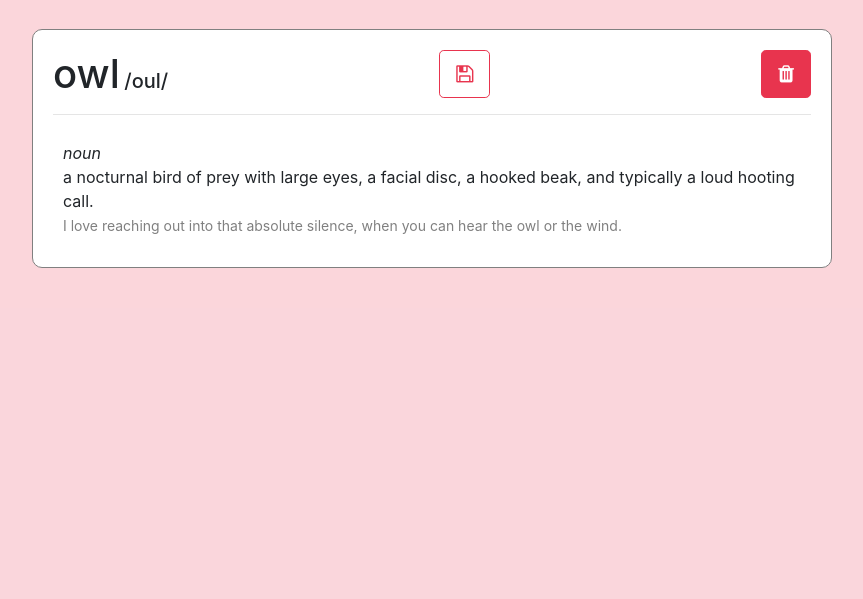
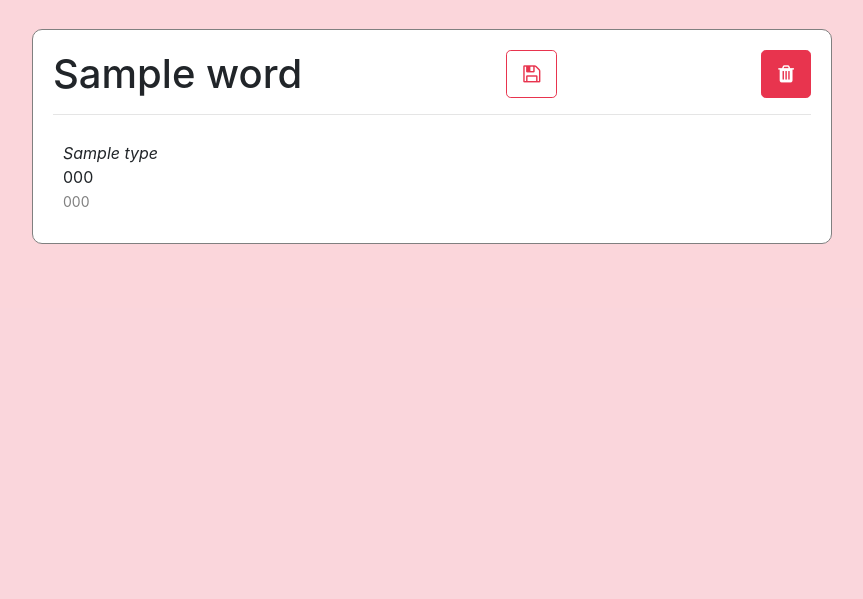
Before and after one commit to tkdwls4453/sparta_web_plus, a Flask app: template project02/templates/detail.html in a window 1280 px wide. Shown: the part 201-800 px from the top of the page, without its empty margins (208-1071 px from the left). Run offline with Flask 2, Linux system fonts and the light colour scheme; the template is opened without the code that fills it: most values are stand-ins (such as "Sample title", 1, 10 or a date in 2020); parts of the project's set-up code (start-up, migrations or seed data) failed here and were passed over; some libraries are stand-ins or nearby versions.

Commit message:
jinja2로 단어 뜻 가져오기

```diff
--- a/project02/app.py
+++ b/project02/app.py
@@ -16,7 +16,10 @@ def main():
 @app.route('/detail/<keyword>')
 def detail(keyword):
     # API에서 단어 뜻 찾아서 결과 보내기
-    return render_template("detail.html", word=keyword)
+    r = requests.get(f"https://owlbot.info/api/v4/dictionary/{keyword}",headers={"Authorization": "Token 868b9b2ac3e666089546c855ae5672b5b8205645"})
+    result = r.json()
+    print(result)
+    return render_template("detail.html", word=keyword, result=result)
 
 
 @app.route('/api/save_word', methods=['POST'])
--- a/project02/templates/detail.html
+++ b/project02/templates/detail.html
@@ -25,7 +25,7 @@
     <script>
         let word = '{{ word }}'
         $(document).ready(function () {
-            get_definitions();
+            {#get_definitions();#}
         })
 
         function get_definitions() {
@@ -132,8 +132,10 @@
     <div class="container">
         <div class="d-flex justify-content-between align-items-end">
             <div>
-                <h1 id="word" style="display: inline;">owl</h1>
-                <h5 id="pronunciation" style="display: initial;">/oul/</h5>
+                <h1 id="word" style="display: inline;">{{ word }}</h1>
+                {% if result.pronunciaton %}
+                    <h5 id="pronunciation" style="display: initial;">/{{ result.pronunciation }}/</h5>
+                {% endif %}
             </div>
             <button id="btn-save" class="btn btn-outline-sparta btn-lg">
                 <i class="fa fa-floppy-o" aria-hidden="true"></i></button>
@@ -142,12 +144,15 @@
         </div>
         <hr>
         <div id="definitions">
-            <div style="padding:10px">
-                <i>noun</i>
-                <br>a nocturnal bird of prey with large eyes, a facial disc, a hooked beak, and typically a loud
-                hooting call.<br>
-                <span class="example">I love reaching out into that absolute silence, when you can hear the owl or the wind.</span>
-            </div>
+            {% for definition in result.definitions %}
+                <div style="padding:10px">
+                    <i>{{ definition.type }}</i>
+                    <br>{{ definition.definition.encode('ascii', 'ignore').decode('utf-8') }}<br>
+                    {% if definition.example %}
+                        <span class="example">{{ definition.example.encode('ascii', 'ignore').decode('utf-8') }}</span>
+                    {% endif %}
+                </div>
+            {% endfor %}
         </div>
 
     </div>
```
